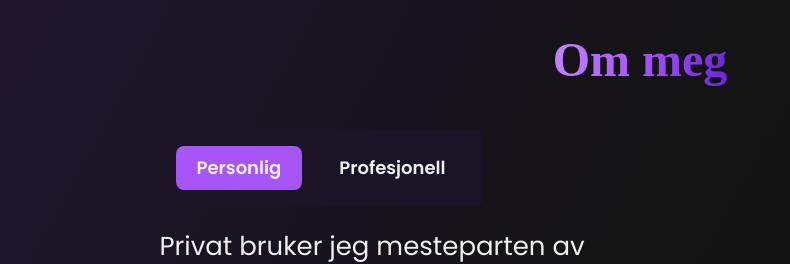
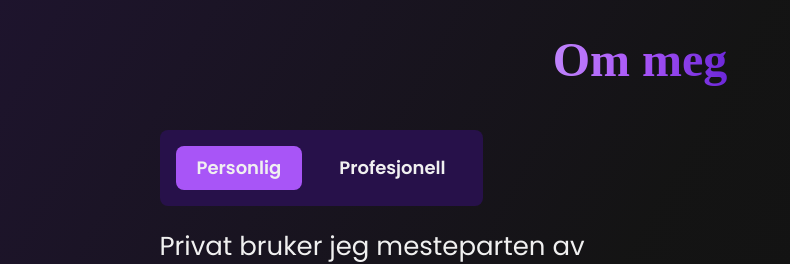
Before and after one commit to DennisKodehode/Portfolio, a React (Vite) app: page / in a window 1280 px wide. Shown: the part 980-1244 px from the top of the page, without its empty margins (0-790 px from the left). Built offline with nearby package versions, Linux system fonts and the light colour scheme; grey boxes are pictures that could not be loaded.

Commit message:
changed title

```diff
--- a/index.html
+++ b/index.html
@@ -10,7 +10,7 @@
     <meta charset="UTF-8" />
     <link rel="icon" type="image/svg+xml" href="/vite.svg" />
     <meta name="viewport" content="width=device-width, initial-scale=1.0" />
-    <title>Vite + React</title>
+    <title>Portfolio</title>
   </head>
   <body>
     <div id="root"></div>
--- a/src/App.css
+++ b/src/App.css
@@ -247,7 +247,7 @@
   justify-content: center;
   gap: 1rem;
   border-radius: 0.5rem;
-  background: #1b1427;
+  background: #27114a;
   max-width: 325px;
 }
 
```
